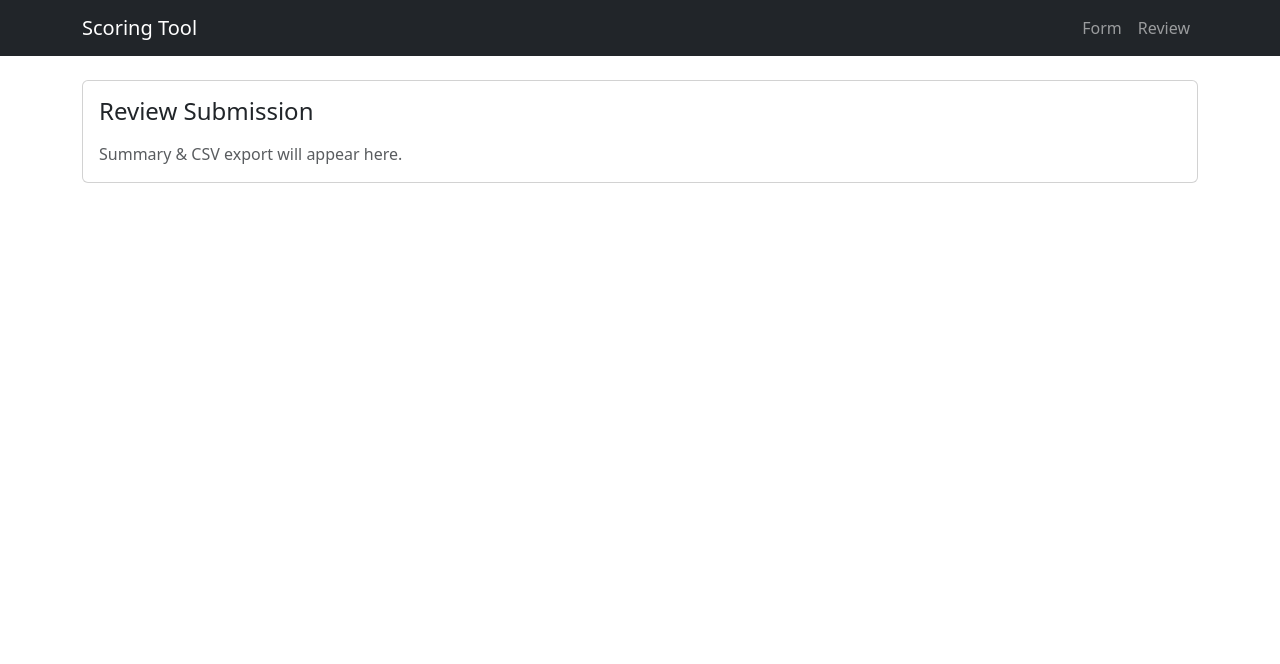
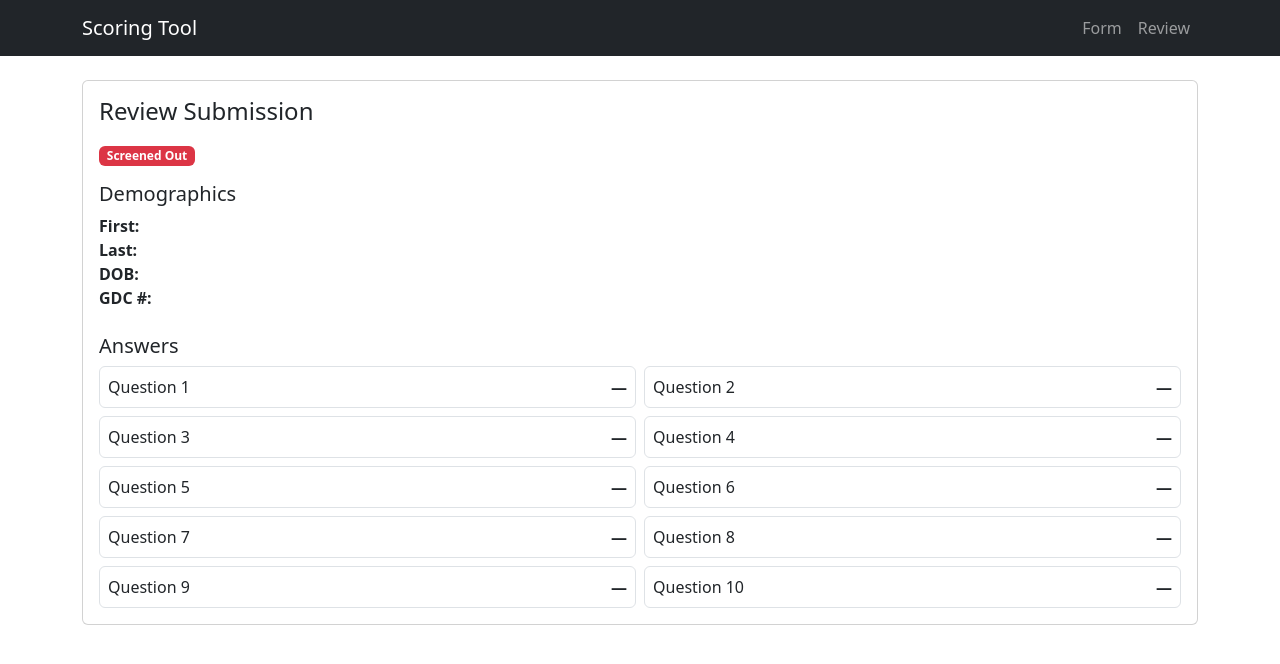
Before and after one commit to carisaelam/cease-scoring-tool, a Vue app: page /review in a window 1280 px wide. Shown: the top 664 px of the page. Built offline with nearby package versions, Linux system fonts and the light colour scheme; the HTML template or start-up script is replaced by a standard one.

Commit message:
Review page works

```diff
--- a/src/pages/ReviewPage.vue
+++ b/src/pages/ReviewPage.vue
@@ -1,10 +1,41 @@
-<script setup lang="ts"></script>
-
 <template>
   <div class="card">
     <div class="card-body">
       <h1 class="h4 mb-3">Review Submission</h1>
-      <p class="text-muted mb-0">Summary & CSV export will appear here.</p>
+
+      <div class="mb-3">
+        <span class="badge" :class="screenedIn ? 'bg-success' : 'bg-danger'">
+          {{ screenedIn ? 'Screened In' : 'Screened Out' }}
+        </span>
+      </div>
+
+      <h2 class="h5">Demographics</h2>
+      <ul class="list-unstyled mb-4">
+        <li><strong>First:</strong> {{ demographics.firstName }}</li>
+        <li><strong>Last:</strong> {{ demographics.lastName }}</li>
+        <li><strong>DOB:</strong> {{ demographics.dob }}</li>
+        <li><strong>GDC #:</strong> {{ demographics.gdcNumber }}</li>
+      </ul>
+
+      <h2 class="h5">Answers</h2>
+      <div class="row row-cols-1 row-cols-md-2 g-2">
+        <div class="col" v-for="n in 10" :key="n">
+          <div class="d-flex justify-content-between border rounded p-2">
+            <span>Question {{ n }}</span>
+            <span class="fw-semibold">
+              {{ answers['q' + n] === true ? 'Yes' : answers['q' + n] === false ? 'No' : '—' }}
+            </span>
+          </div>
+        </div>
+      </div>
     </div>
   </div>
 </template>
+
+<script setup lang="ts">
+import { storeToRefs } from 'pinia'
+import { useSubmissionStore } from '@/stores/submission'
+
+const store = useSubmissionStore()
+const { demographics, answers, screenedIn } = storeToRefs(store)
+</script>
```
